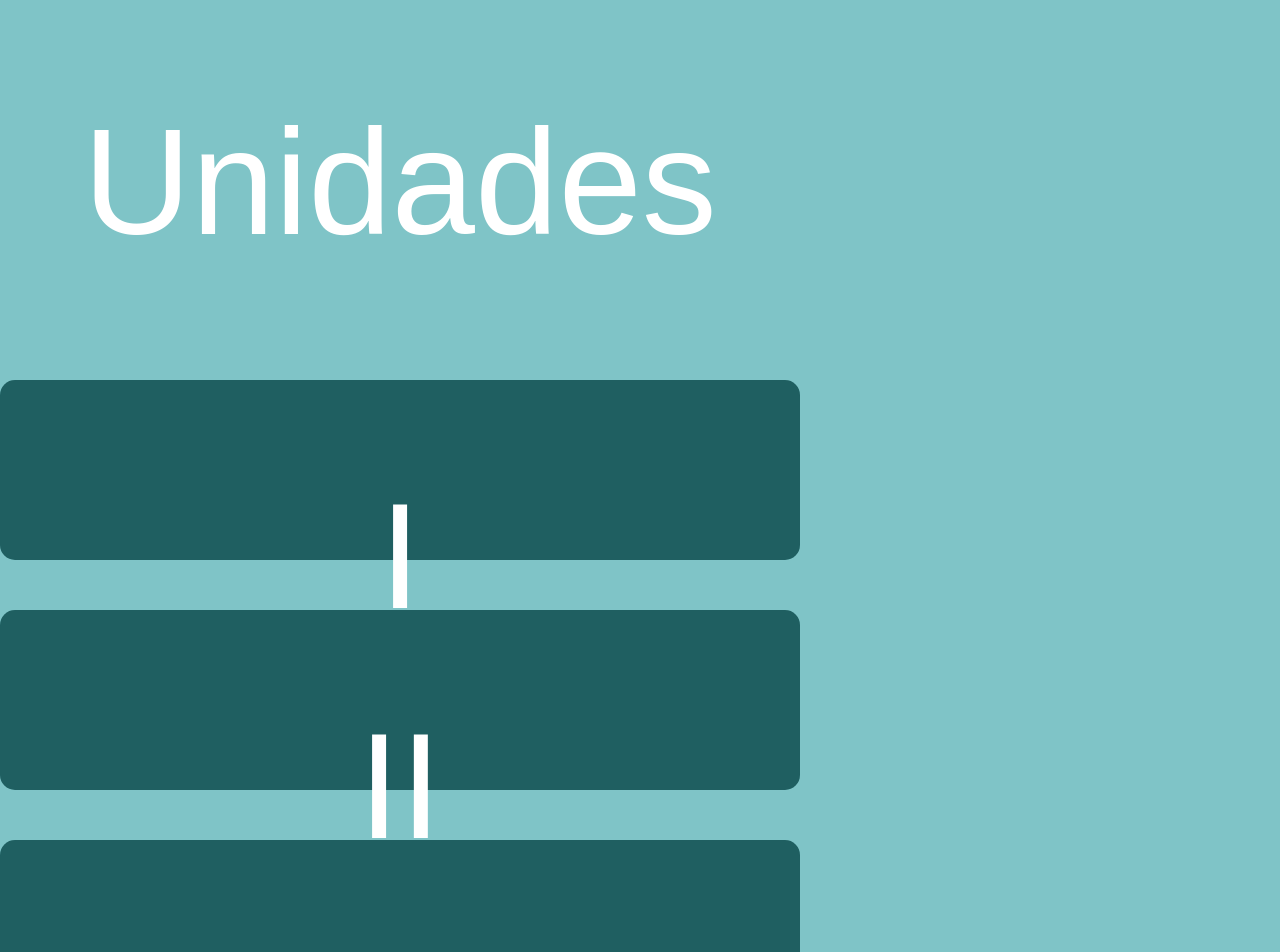
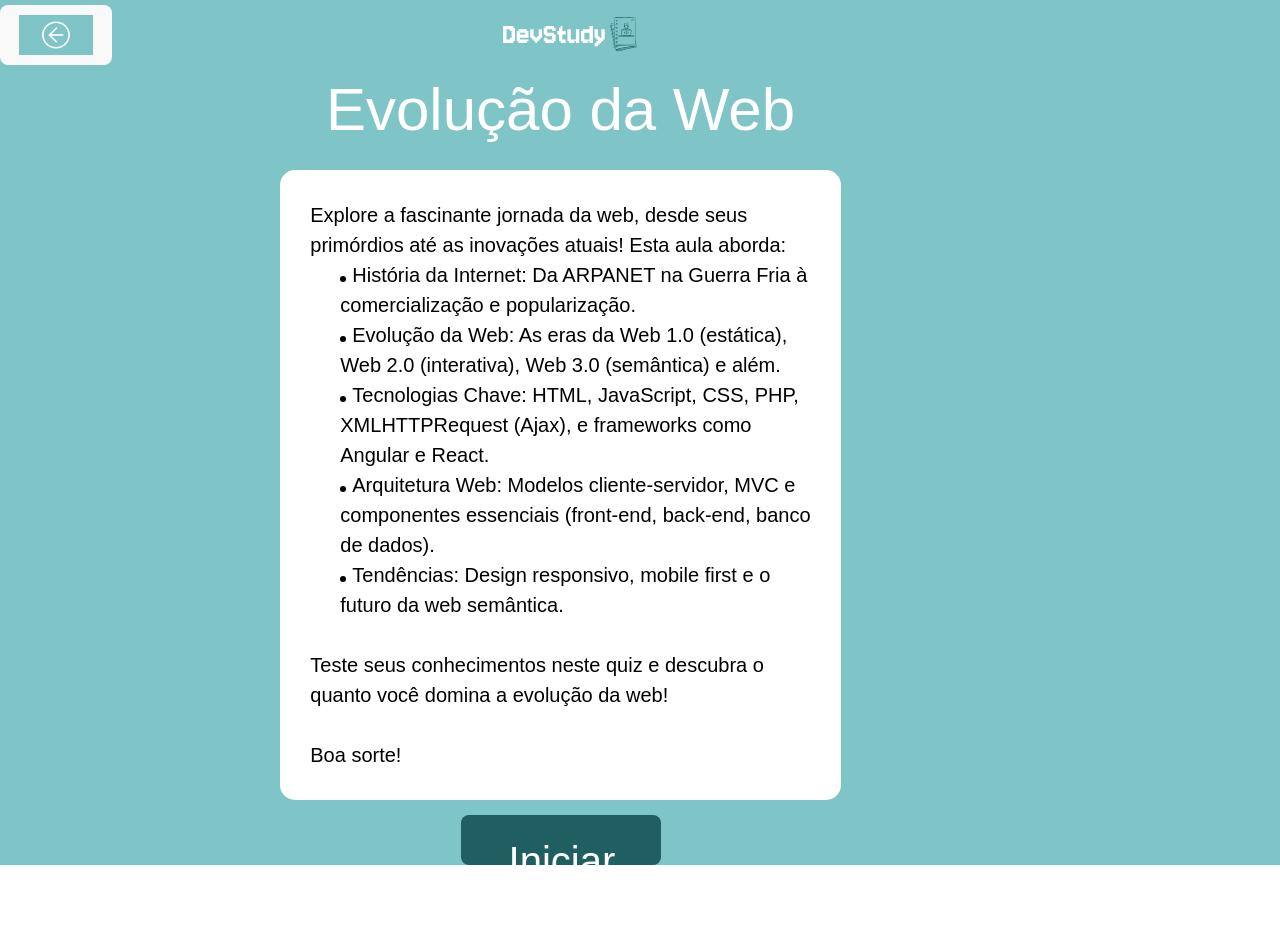
Before and after one commit to projeto-dev-study/dev-study-application, a React (Vite) app: page / in a window 1280 px wide. Shown: the top 952 px of the page. After the commit the page ends 929 px from the top, so only its background shows below. Built offline with nearby package versions, Linux system fonts and the light colour scheme; a web font is replaced by a local one.

Commit message:
Tela de Apresentação de Atividade Concluida!

```diff
--- a/src/App.jsx
+++ b/src/App.jsx
@@ -2,16 +2,21 @@ import './App.css'
 import Apresentation from './pages/Apresentation/Apresentation'
 import Login from './pages/Login/Login'
 import EscolhasUnidades from './pages/EscolhasUnidades/EscolhasUnidades'
+import Register from './pages/Register/Register'
+import ResultCongratulation from './pages/ResultCongratulations/ResultCongratulation'
+import ApresentationATV from './pages/ApresentationATV/ApresentationATV'
 
 
 function App() {
 
   return (
     <div className="App">
-      {/* <Login/>
-      <Apresentation/>
-      */}
-      <EscolhasUnidades/>
+      {/* <Login/>  */}
+      {/* <Register/> */}
+      {/* <Apresentation/> */}
+      {/* <EscolhasUnidades/> */}
+      {/* <ResultCongratulation/> */}
+      <ApresentationATV/>
     </div>
   )
 }
--- /dev/null
+++ b/src/pages/ApresentationATV/ApresentationATV.css
@@ -0,0 +1,91 @@
+.container {
+    width: 100%;
+    height: 100%;
+    display: flex;
+    justify-content: center;
+    align-items: center;
+}
+
+.logo {
+    width: 50%;
+    height: 60%;
+    margin-right: 90px;
+}
+
+.cabecalho {
+    display: flex;
+    align-items: center;
+    height: 60px;
+    width: 100%;
+    justify-content: space-between;
+    margin-top: 5px;
+}
+
+.title {
+    display: flex;
+    justify-content: center;
+    font-size: 60px;
+}
+
+.content {
+    display: flex;
+    justify-content: center;
+    font-size: 20px;
+    color: black;
+    background-color: white;
+    border-radius: 15px;
+    width: 50%;
+    height: auto;
+    margin-top: 15px;
+}
+
+.textcontent {
+    background-color: white;
+    margin: 20px;
+    padding: 10px;
+}
+
+.ponto {
+    background-color: white;
+    margin-left: 30px;
+    display: inline-block;
+}
+
+.ponto::before {
+    content: "";
+    display: inline-block;
+    width: 6px;
+    height: 6px;
+    background-color: black;
+    border-radius: 50%;
+    margin-right: 6px;
+}
+
+.botao {
+    background-color: #1F5F61;
+    color: white;
+    width: 200px;
+    height: 50px;
+    font-size: 40px;
+    border: none;
+    cursor: pointer;
+}
+
+.acao {
+    display: flex;
+    justify-content: center;
+    align-items: center;
+    margin-top: 15px;
+}
+
+.action {
+    width: 10%;
+    height: 100%;
+    border: none;
+    cursor: pointer;
+}
+
+.voltar {
+    width: 100%;
+    height: 100%;
+}
--- /dev/null
+++ b/src/pages/ApresentationATV/ApresentationATV.jsx
@@ -0,0 +1,37 @@
+import React from 'react'
+import './ApresentationATV.css'
+
+const ApresentationATV = () => {
+    return (
+        <div className='container'>
+            <div className="cabecalho">
+                <button className='action'>
+                    <img src="src\assets\botaovoltar.svg" alt="voltar" className='voltar' />
+                </button>
+                <img src="src\assets\logo-dev.svg" alt="logo dev" className='logo' />
+                <div></div>
+            </div>
+            <div className="title">Evolução da Web</div>
+            <div className="content">
+                <span className='textcontent'>Explore a fascinante jornada da web, desde seus primórdios até as inovações atuais! Esta aula aborda:<br />
+                    <span className='ponto'>História da Internet: Da ARPANET na Guerra Fria à comercialização e popularização.</span><br />
+                    <span className='ponto'>Evolução da Web: As eras da Web 1.0 (estática), Web 2.0 (interativa), Web 3.0 (semântica) e além.</span><br />
+                    <span className='ponto'>Tecnologias Chave: HTML, JavaScript, CSS, PHP, XMLHTTPRequest (Ajax), e frameworks como Angular e React.</span><br />
+                    <span className='ponto'>Arquitetura Web: Modelos cliente-servidor, MVC e componentes essenciais (front-end, back-end, banco de dados).</span><br />
+                    <span className='ponto'>Tendências: Design responsivo, mobile first e o futuro da web semântica.</span>
+                    <br />
+                    <br />
+                    Teste seus conhecimentos neste quiz e descubra o quanto você domina a evolução da web!
+                    <br />
+                    <br />
+                    Boa sorte!</span>
+            </div>
+            <div className="acao">
+                <button className='botao'>Iniciar Quiz</button>
+            </div>
+
+        </div>
+    )
+}
+
+export default ApresentationATV
```
Also changed, not shown: src/assets/botaovoltar.svg (added).
